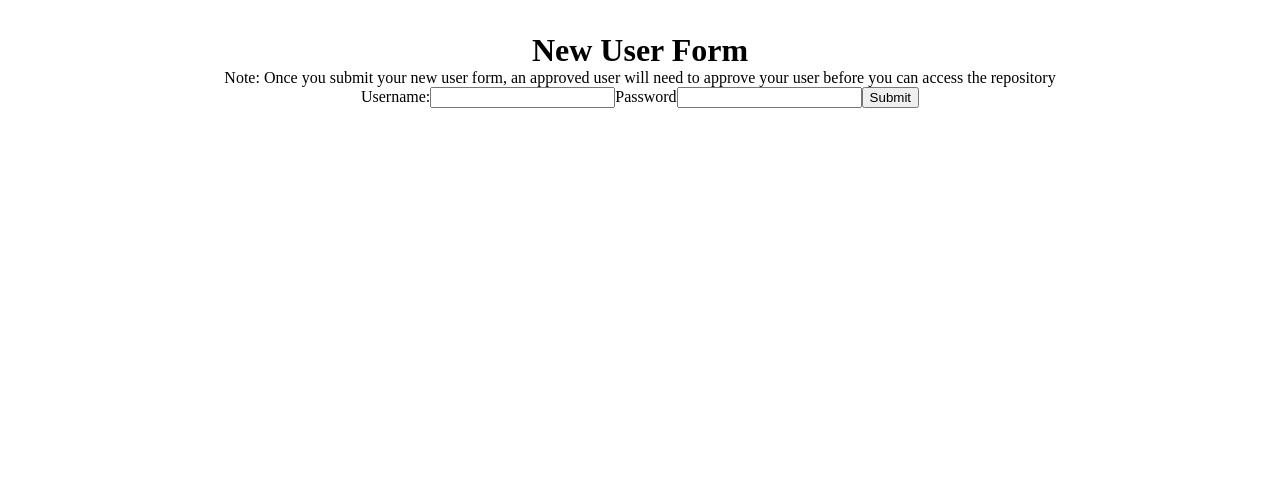
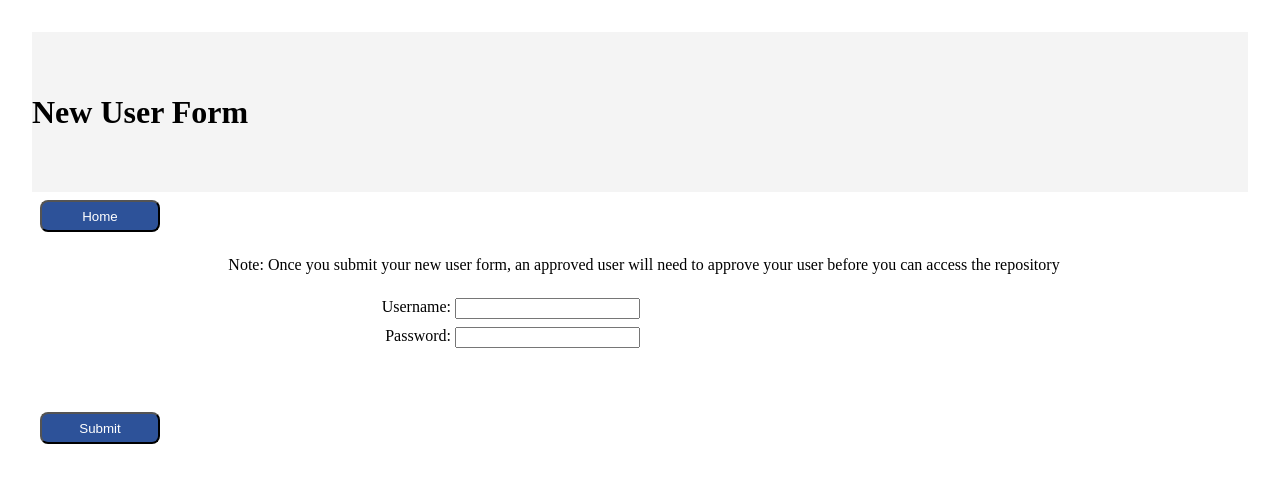
Before and after one commit to JackBadawy/Employee_Creator_API, a React (Vite) app in the folder Employee_frontend/: page /new-user in a window 1280 px wide. Shown: the top 482 px of the page. Built offline with nearby package versions, Linux system fonts and the light colour scheme.

Commit message:
new user styling

```diff
--- a/Employee_frontend/src/Pages/AddNewEmployeePage.tsx
+++ b/Employee_frontend/src/Pages/AddNewEmployeePage.tsx
@@ -113,7 +113,7 @@ const AddNewEmployeePage = () => {
       <header className="directory__header">
         <h1 className="directory__header__title">Add New Employee</h1>
       </header>
-      <Link to={"/"} className="directory__utilities__btn form__btn">
+      <Link to={"/directory"} className="directory__utilities__btn form__btn">
         <p>Home</p>
       </Link>
       <form onSubmit={handleSubmit} className="employee-form">
--- a/Employee_frontend/src/Pages/EditEmployeePage.tsx
+++ b/Employee_frontend/src/Pages/EditEmployeePage.tsx
@@ -156,7 +156,7 @@ const EditEmployeePage = () => {
       <header className="directory__header">
         <h1 className="directory__header__title">Edit Employee</h1>
       </header>
-      <Link to={"/"} className="directory__utilities__btn form__btn">
+      <Link to={"/directory"} className="directory__utilities__btn form__btn">
         <p>Home</p>
       </Link>
       <form onSubmit={handleUpdate} className="employee-form">
--- a/Employee_frontend/src/Pages/LoginPage.tsx
+++ b/Employee_frontend/src/Pages/LoginPage.tsx
@@ -44,6 +44,10 @@ const LoginPage = () => {
       ...prevState,
       [name]: value,
     }));
+  };
+
+  const goToNewUser = () => {
+    navigate("/new-user");
   };
 
   const handleSubmit = (event: React.FormEvent) => {
@@ -96,6 +100,7 @@ const LoginPage = () => {
             />
           </div>
           <div className="login_btn-container">
+            <button onClick={goToNewUser}>Create User</button>
             <button type="submit" className="login__submit">
               Login
             </button>
--- a/Employee_frontend/src/Pages/NewUserPage.tsx
+++ b/Employee_frontend/src/Pages/NewUserPage.tsx
@@ -1,6 +1,7 @@
 import { useState } from "react";
 import { addUser } from "../Services/User_services";
 import { useNavigate } from "react-router-dom";
+import "../Styles/NewUserStyles.scss";
 
 const NewUserPage = () => {
   const [newUserFormData, setNewUserFormData] = useState({
@@ -49,7 +50,13 @@ const NewUserPage = () => {
 
   return (
     <div>
-      <h1>New User Form</h1>
+      <div className="new-user__container">
+        <header className="new-user__header">
+          <h1 className="new-user__header-Title">New User Form</h1>
+        </header>
+        <button onClick={returnHome} className="new-user__btn">
+          Home
+        </button>
         <aside>
           <p>
             Note: Once you submit your new user form, an approved user will need
@@ -57,6 +64,8 @@ const NewUserPage = () => {
           </p>
         </aside>
         <form onSubmit={handleSubmit}>
+          <div className="new-user__fields-cont">
+            <div className="new-user__field">
               <label htmlFor="username">Username:</label>
               <input
                 type="text"
@@ -64,18 +73,27 @@ const NewUserPage = () => {
                 id="username"
                 onChange={handleChange}
               />
-        <label htmlFor="passsword">Password</label>
+            </div>
+            <div className="new-user__field">
+              <label htmlFor="passsword">Password:</label>
               <input
                 type="password"
                 name="password"
                 id="password"
                 onChange={handleChange}
               />
+            </div>
+          </div>
           {error && <p style={{ color: "red" }}>{error}</p>}
-        <button type="submit" disabled={isSubmitting}>
+          <button
+            type="submit"
+            disabled={isSubmitting}
+            className="new-user__btn new-user__submit"
+          >
             {isSubmitting ? "Submitting..." : "Submit"}
           </button>
         </form>
+      </div>
     </div>
   );
 };
--- a/Employee_frontend/src/Styles/LoginPageStyles.scss
+++ b/Employee_frontend/src/Styles/LoginPageStyles.scss
@@ -1,6 +1,5 @@
 .login {
   &__outer-container {
-    border: 1px gray solid;
     display: flex;
     flex-direction: column;
     justify-content: center;
--- /dev/null
+++ b/Employee_frontend/src/Styles/NewUserStyles.scss
@@ -0,0 +1,56 @@
+@use "./Variables.scss";
+.new-user {
+  &__container {
+    display: flex;
+    flex-direction: column;
+    /* justify-content: center; */
+    /* align-items: center; */
+    height: 90vh;
+  }
+  &__header {
+    height: 160px;
+    background-color: rgb(244, 244, 244);
+    display: flex;
+    margin-bottom: 8px;
+    align-items: center;
+    &__title {
+      margin-left: 10%;
+      font-family: "Franklin Gothic Medium", "Arial Narrow", Arial, sans-serif;
+    }
+  }
+  &__btn {
+    background-color: Variables.$btn-clr;
+    color: Variables.$btn-txt;
+    height: 32px;
+    width: 120px;
+    text-decoration: none;
+    display: flex;
+    justify-content: center;
+    align-items: center;
+    border-radius: 8px;
+    margin-left: 8px;
+    &:hover {
+      background-color: Variables.$btn-hover-clr;
+    }
+  }
+  &__fields-cont {
+    display: flex;
+    flex-direction: column;
+    justify-items: right;
+    align-items: end;
+    padding-right: 50%;
+    margin: 24px 0px 8px 0px;
+    gap: 8px;
+  }
+  &__field {
+    display: flex;
+    gap: 4px;
+  }
+  &__submit {
+    margin-top: 64px;
+  }
+}
+
+aside {
+  margin: 24px 0px 0px 8px;
+}
```
Lines whose indentation alone changed are shown as unchanged.
